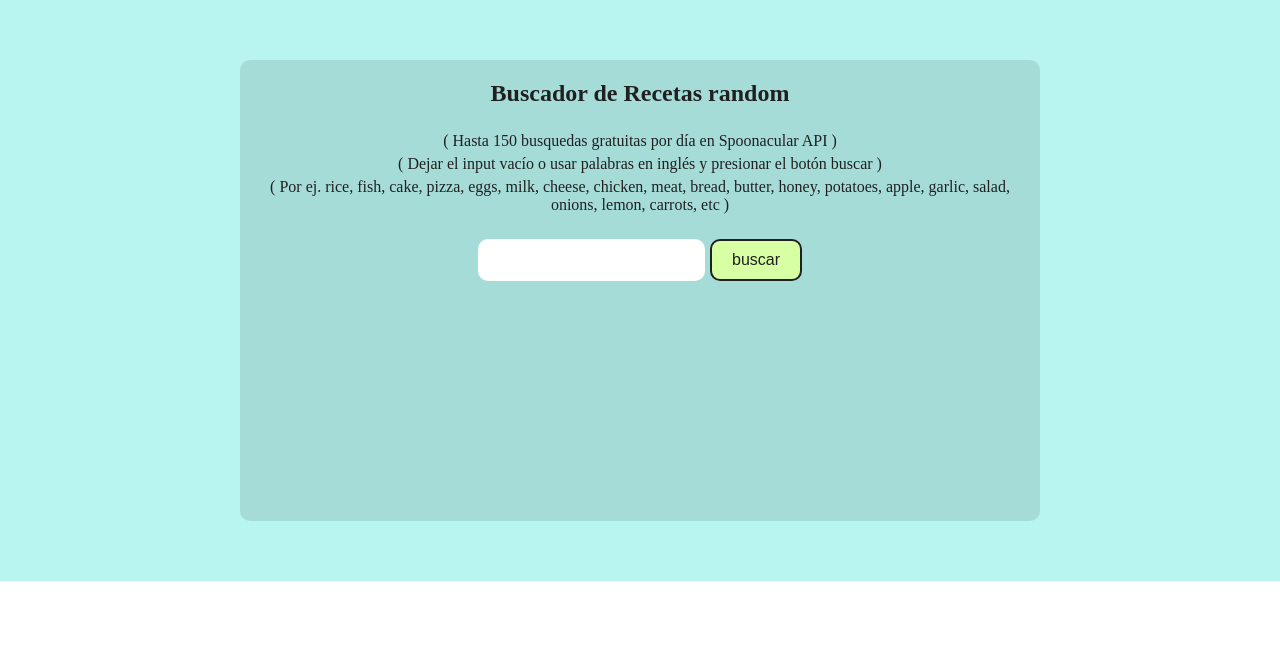
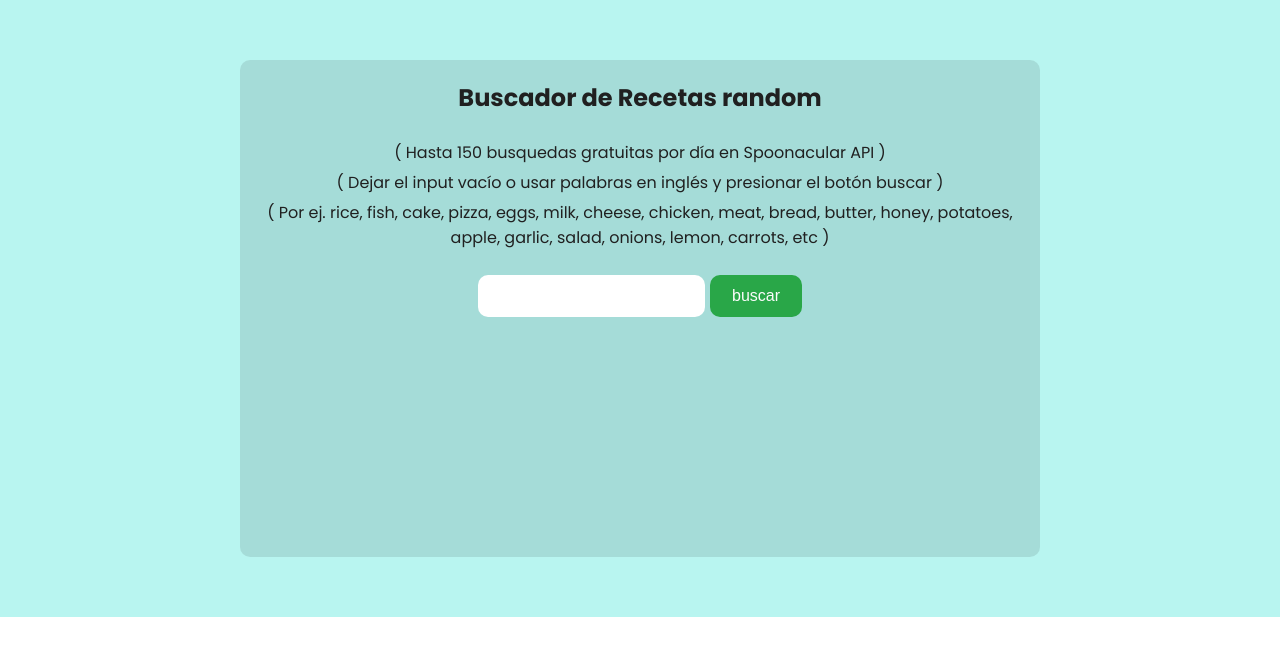
Before and after one commit to leomathot/temp-food-api-test, a plain HTML site: page index.html in a window 1280 px wide. In both pictures the pointer is over the button "buscar". Drawn offline with Linux system fonts and the light colour scheme.

Commit message:
Se cambia la fuente y algunos colores

```diff
--- a/estilos.css
+++ b/estilos.css
@@ -1,3 +1,5 @@
+@import url('https://fonts.googleapis.com/css2?family=Poppins:wght@400;500;600;700&display=swap');
+
 * {
     margin: 0;
     padding: 0;
@@ -13,6 +15,10 @@
     --color-2: #b8f5f0;
     --color-3: #29a748;
     --color-4: #2f7a63;
+}
+
+body {
+    font-family: 'Poppins', sans-serif;
 }
 
 section {
@@ -99,15 +105,13 @@ article {
     border-radius: 10px;
     font-size: 1rem;
     padding: 10px 20px;
-    background-color: var(--color-3);
+    background-color: var(--color-4);
     color: var(--blanco);
     border: 2px solid transparent;
 }
 
 #controles-busqueda button:hover {
-    background-color: var(--color-1);
-    color: var(--negro);
-    border: 2px solid var(--negro);
+    background-color: var(--color-3);
 }
 
 #resultado-receta-random {
@@ -134,15 +138,13 @@ article {
     border-radius: 10px;
     font-size: 1rem;
     padding: 10px 20px;
-    background-color: var(--color-3);
+    background-color: var(--color-4);
     color: var(--blanco);
     border: 2px solid transparent;
 }
 
 #resultado-receta-random button:hover {
-    background-color: var(--color-1);
-    color: var(--negro);
-    border: 2px solid var(--negro);
+    background-color: var(--color-3);
 }
 
 #resultado-receta-random button span {
```
